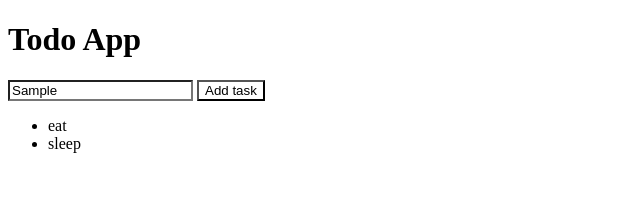
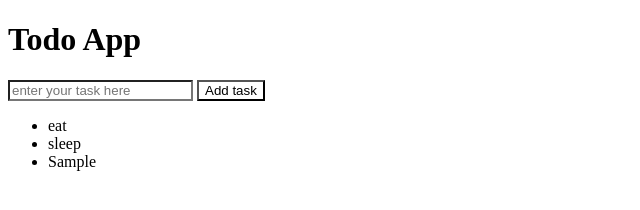
Before and after one commit to KA-rg/To-do-app, a plain HTML site: page index.html in a window 1280 px wide. Both pictures are taken after typing "Sample" into the empty fields and a click on the button "Add task". Shown: the whole page, without its empty margins (0-640 px from the left). Drawn offline with Linux system fonts and the light colour scheme.

Commit message:
add task feature build

```diff
--- a/app.js
+++ b/app.js
@@ -3,5 +3,8 @@ let inp = document.querySelector("input");
 let ul = document.querySelector("ul");
 
 btn.addEventListener("click", function() {
-  console.log("button was pessed");
+  let item = document.createElement("li");
+  item.innerText = inp.value;
+  ul.appendChild(item);
+  inp.value = "";
 });
```
Also changed, not shown: index.html (+1 -1 lines).
